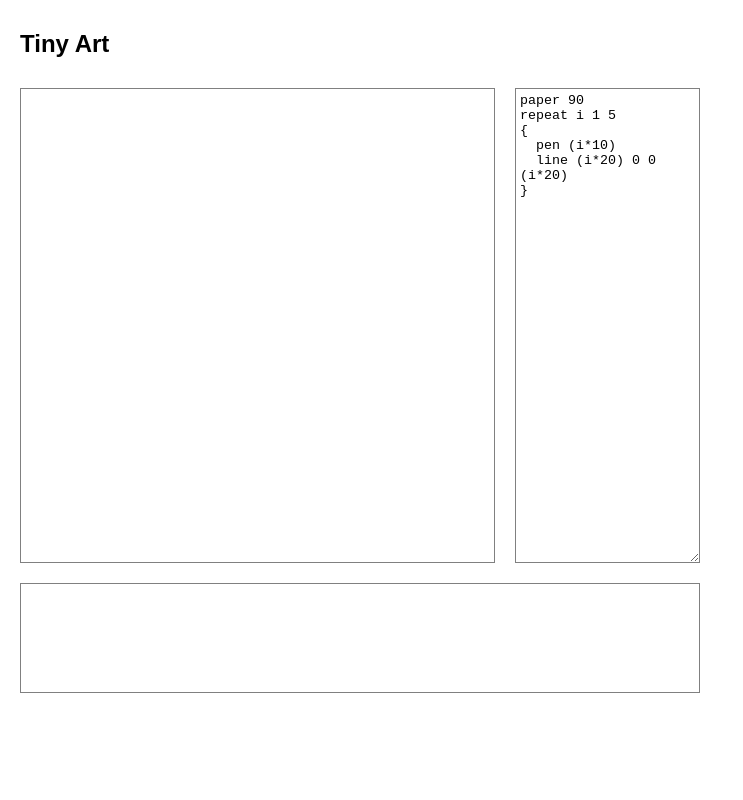
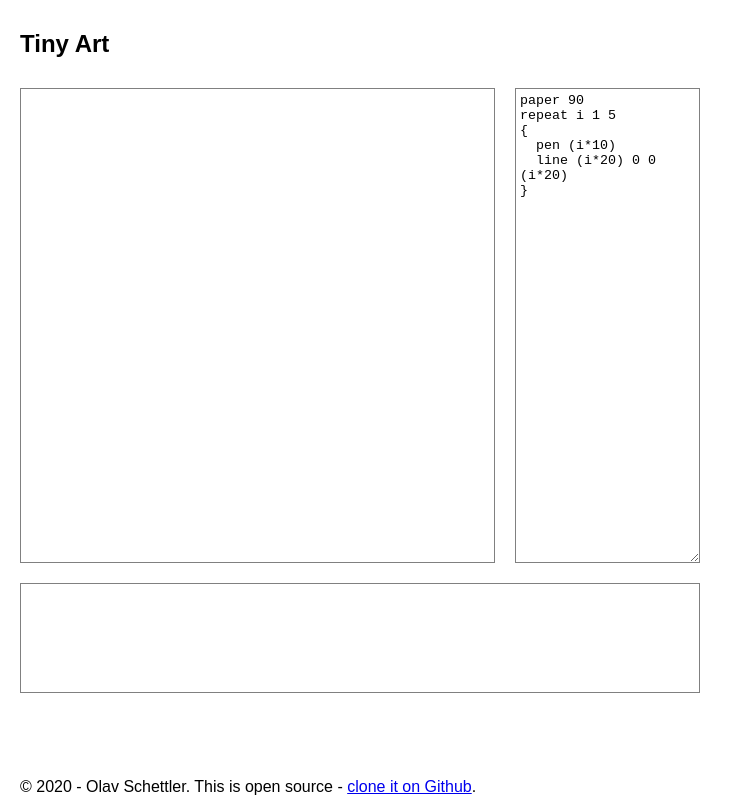
Before and after one commit to tinyart/tinyart.github.io, a website with bundled scripts: page index.html in a window 1280 px wide. Shown: the whole page, without its empty margins (0-743 px from the left). Built offline with nearby package versions, Linux system fonts and the light colour scheme.

Commit message:
Copyright footer

```diff
--- a/index.html
+++ b/index.html
@@ -40,6 +40,11 @@
             padding: 4px;
             border: solid 1px gray;
         }
+        footer {
+            position: fixed;
+            bottom: 4px;
+            left: 20px;
+        }
     </style>
 </head>
 <body>
@@ -52,6 +57,9 @@
             </form>
         </section>
         <div id="output"></div>
+        <footer>
+            &copy; 2020 - Olav Schettler. This is open source - <a href="https://github.com/tinyart">clone it on Github</a>.
+        </footer>
     </article>
     <script src="build/app.js"></script>
 </body>
```
